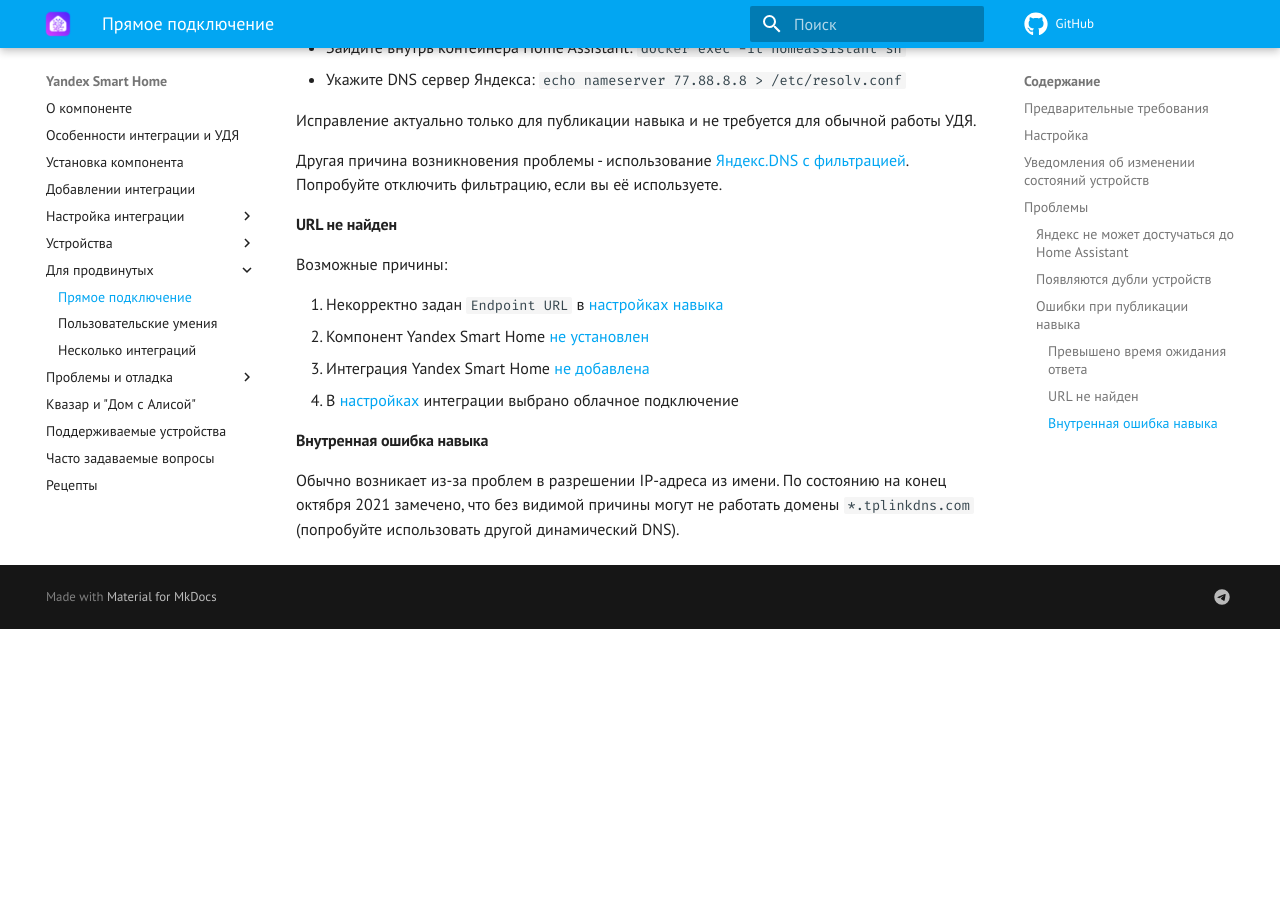
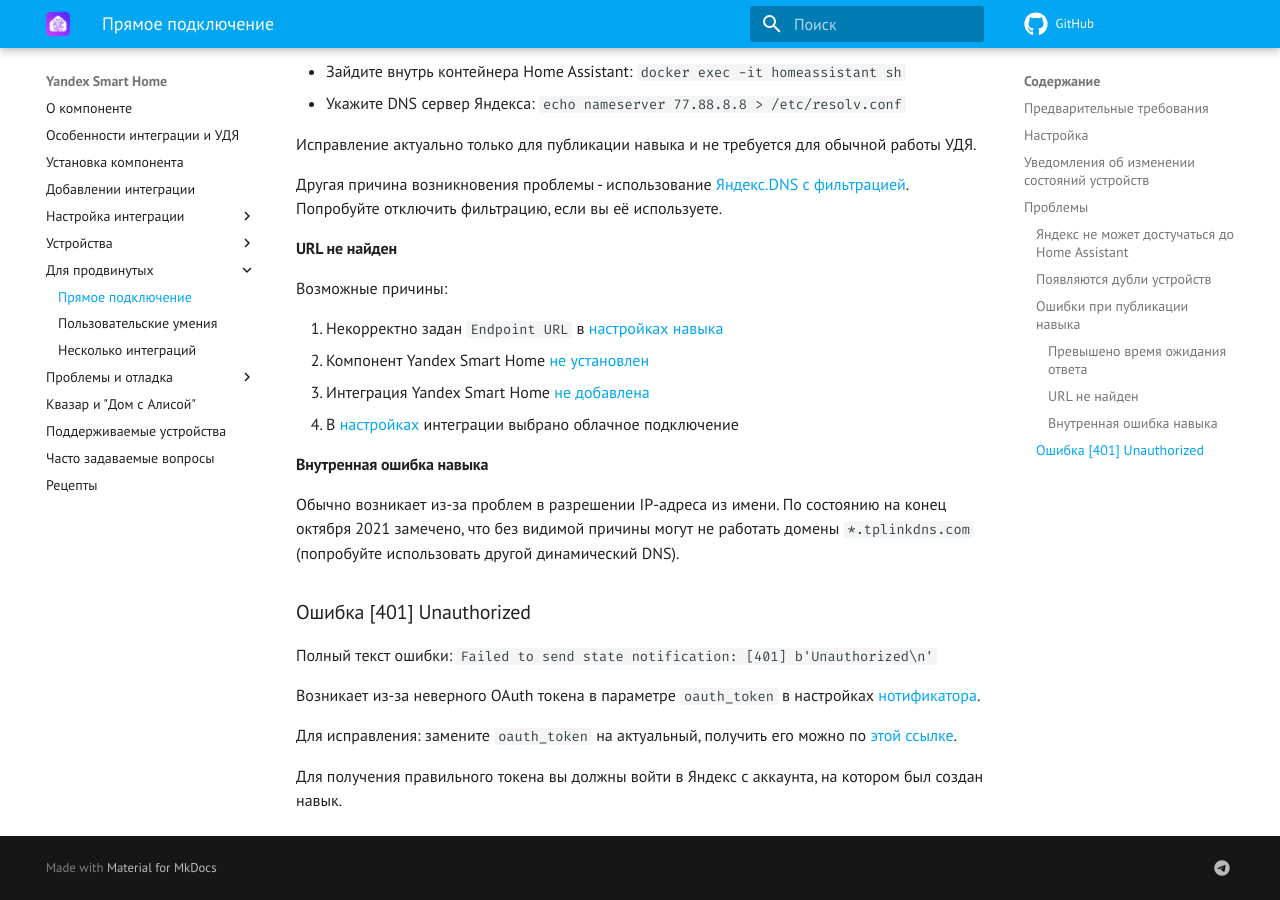
Before and after one commit to dext0r/yandex_smart_home, an MkDocs documentation site: the page built from docs/advanced/direct-connection.md, in a window 1280 px wide and 900 px high, scrolled down 5473 px. Built offline with MkDocs 1.6.1 and Material for MkDocs 9.7.7, drawn with Linux system fonts in a browser that asks for light colours; comment, search, counter and statistics services are not loaded; the version menu is left out; before the commit the page ends 6102 px from its top, so only the background shows below that; some of the changed text lies outside the part shown.

Commit message:
docs: Unauthorized error in notifier [skip ci]

```diff
--- a/docs/advanced/direct-connection.md
+++ b/docs/advanced/direct-connection.md
@@ -69,7 +69,7 @@
 
 Для настройки понадобятся:
 
-* `oauth_token`: Получить по [этой ссылке](https://oauth.yandex.ru/authorize?response_type=token&client_id=c473ca268cd749d3a8371351a8f2bcbd) с аккаунта владельца навыка
+* `oauth_token`: Получить по [этой ссылке](https://oauth.yandex.ru/authorize?response_type=token&client_id=c473ca268cd749d3a8371351a8f2bcbd). Для получения правильного токена вы должны войти в Яндекс с аккаунта, на котором был создан навык
 * `skill_id`: `Идентификатор диалога` на вкладке `Общие сведения` в [консоли](https://dialogs.yandex.ru/developer/skills) Яндекс.Диалогов
 * `user_id`: ID пользователя в Home Assistant под которым выполнялась авторизация при связке аккаунтов,
   посмотреть в `Настройки` --> `Люди` --> `Пользователи` --> (выбрать пользователя) --> `ID` (для видимости раздела включите `Расширенный режим` в профиле пользователя):
@@ -158,3 +158,12 @@
 #### Внутренная ошибка навыка
 Обычно возникает из-за проблем в разрешении IP-адреса из имени.
 По состоянию на конец октября 2021 замечено, что без видимой причины могут не работать домены `*.tplinkdns.com` (попробуйте использовать другой динамический DNS).
+
+### Ошибка [401] Unauthorized { id=notifier-401 }
+Полный текст ошибки: `Failed to send state notification: [401] b'Unauthorized\n'`
+
+Возникает из-за неверного OAuth токена в параметре `oauth_token` в настройках [нотификатора](#notifier).
+
+Для исправления: замените `oauth_token` на актуальный, получить его можно по [этой ссылке](https://oauth.yandex.ru/authorize?response_type=token&client_id=c473ca268cd749d3a8371351a8f2bcbd).
+
+Для получения правильного токена вы должны войти в Яндекс с аккаунта, на котором был создан навык.
```
Also changed, not shown: docs/troubleshoot/index.md (+3 -0 lines).
